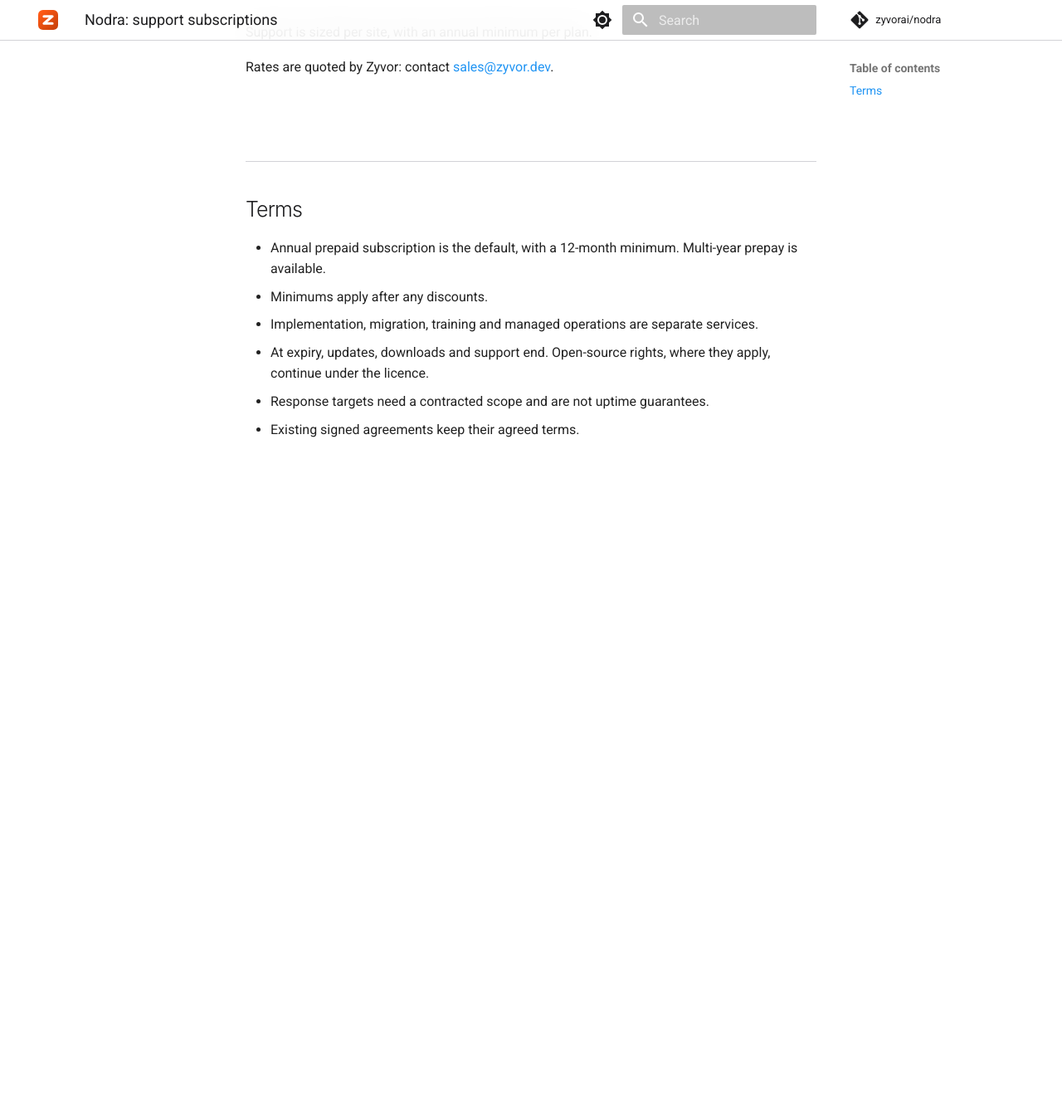
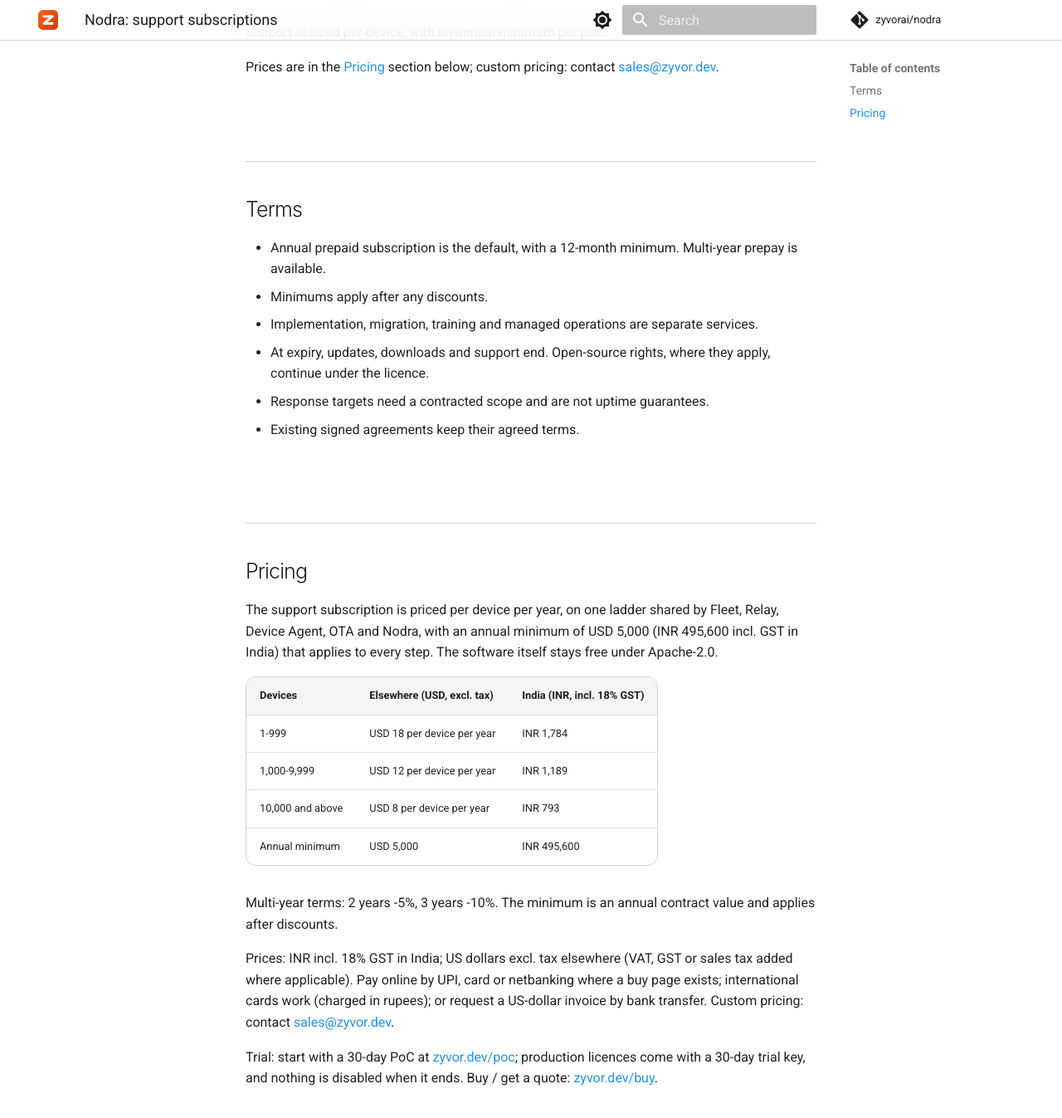
Before and after one commit to zyvorai/nodra, an MkDocs documentation site: the page built from docs/SUBSCRIPTION-MODEL.md, in a window 1280 px wide and 1400 px high, scrolled down 659 px. Shown: the top 1347 px of the window at 83% size. Built offline with MkDocs 1.6.1 and Material for MkDocs 9.7.7, drawn with Linux system fonts in a browser that asks for light colours; comment, search, counter and statistics services are not loaded; before the commit the page ends 1277 px from its top, so only the background shows below that.

Commit message:
Worldwide prices: INR incl. GST in India, USD excl. tax elsewhere
Co-Authored-By: Claude Sonnet 5.5 <noreply@anthropic.com>

```diff
--- a/docs/SUBSCRIPTION-MODEL.md
+++ b/docs/SUBSCRIPTION-MODEL.md
@@ -11,9 +11,9 @@ Teams that want supported releases and defined response targets can buy an annua
 | Supported | Standard plus priority queue and incident triage | Business hours, faster response |
 | Enterprise | Supported plus a named technical contact and 24x7 critical intake | One-hour initial response target for critical issues |
 
-Support is sized per site, with an annual minimum per plan.
+Support is sized per device, with an annual minimum per plan.
 
-Rates are quoted by Zyvor: contact [sales@zyvor.dev](mailto:sales@zyvor.dev).
+Prices are in the [Pricing](#pricing) section below; custom pricing: contact [sales@zyvor.dev](mailto:sales@zyvor.dev).
 
 ## Terms
 
@@ -23,3 +23,20 @@ Rates are quoted by Zyvor: contact [sales@zyvor.dev](mailto:sales@zyvor.dev).
 - At expiry, updates, downloads and support end. Open-source rights, where they apply, continue under the licence.
 - Response targets need a contracted scope and are not uptime guarantees.
 - Existing signed agreements keep their agreed terms.
+
+## Pricing
+
+The support subscription is priced per device per year, on one ladder shared by Fleet, Relay, Device Agent, OTA and Nodra, with an annual minimum of USD 5,000 (INR 495,600 incl. GST in India) that applies to every step. The software itself stays free under Apache-2.0.
+
+| Devices | Elsewhere (USD, excl. tax) | India (INR, incl. 18% GST) |
+|---|---|---|
+| 1-999 | USD 18 per device per year | INR 1,784 |
+| 1,000-9,999 | USD 12 per device per year | INR 1,189 |
+| 10,000 and above | USD 8 per device per year | INR 793 |
+| Annual minimum | USD 5,000 | INR 495,600 |
+
+Multi-year terms: 2 years -5%, 3 years -10%. The minimum is an annual contract value and applies after discounts.
+
+Prices: INR incl. 18% GST in India; US dollars excl. tax elsewhere (VAT, GST or sales tax added where applicable). Pay online by UPI, card or netbanking where a buy page exists; international cards work (charged in rupees); or request a US-dollar invoice by bank transfer. Custom pricing: contact [sales@zyvor.dev](mailto:sales@zyvor.dev).
+
+Trial: start with a 30-day PoC at [zyvor.dev/poc](https://zyvor.dev/poc); production licences come with a 30-day trial key, and nothing is disabled when it ends. Buy / get a quote: [zyvor.dev/buy](https://zyvor.dev/buy).
```
Also changed, not shown: README.md (+1 -1 lines), docs/FAQ.md (+3 -1 lines).
